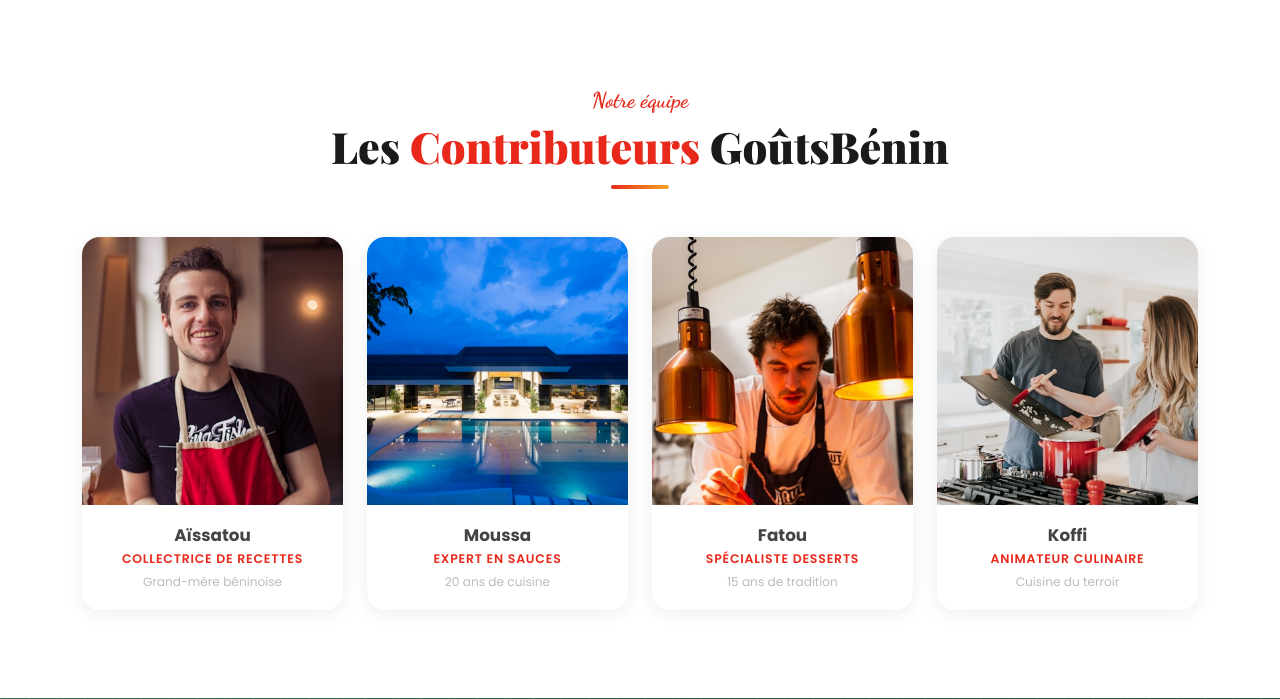
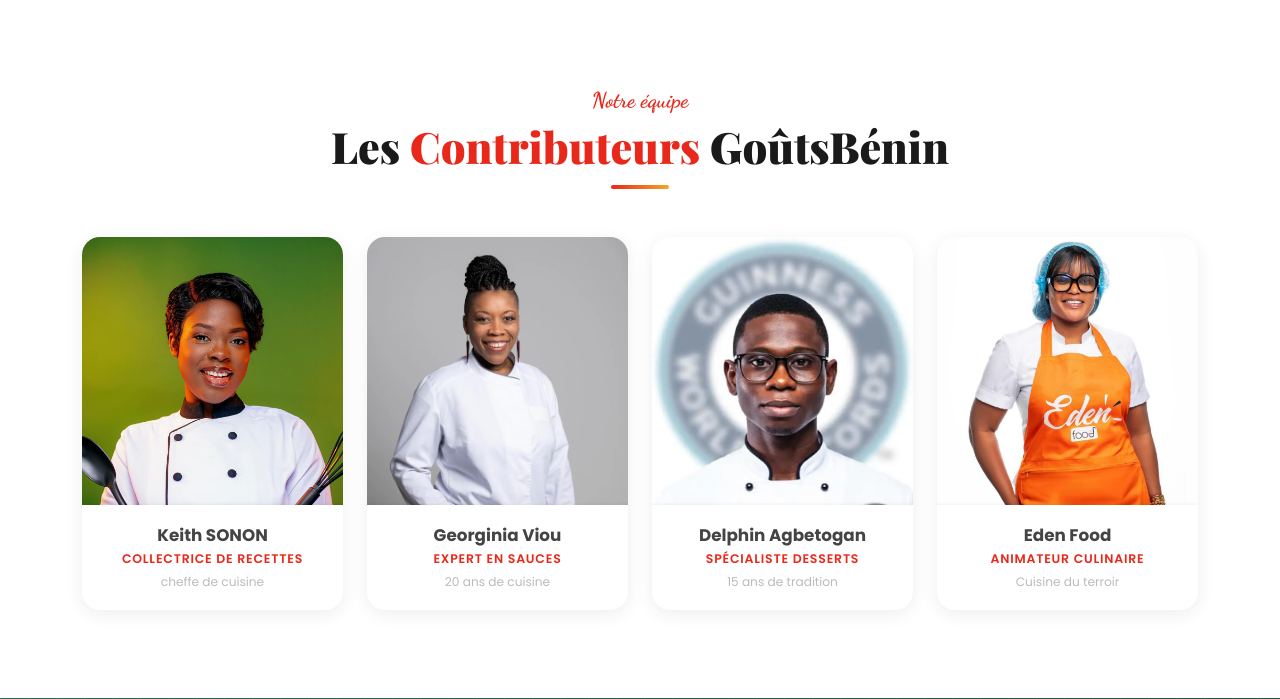
Before and after one commit to Fernand41/fernand_tutore, a PHP site: page /gouts_benin/index.php in a window 1280 px wide. Shown: the part 3613-4312 px from the top of the page. Run offline with PHP 8.4, Linux system fonts and the light colour scheme; data that the repository does not hold is empty.

Commit message:
ajout_des_images_des_chefs

```diff
--- a/front_end/index.php
+++ b/front_end/index.php
@@ -400,24 +400,24 @@ $latestRecipes = $pdo->query(
                <div class="col-sm-6 col-lg-3" data-aos="fade-up" data-aos-delay="0">
                   <div class="chcard">
                      <div class="chimg">
-                        <img src="img/chefs/1.jpg" alt=""/>
+                        <img src="img/chefs/keith.jpg" alt=""/>
                         <div class="chsoc"><a href="#"><i class="fab fa-instagram"></i></a><a href="#"><i class="fab fa-facebook-f"></i></a><a href="#"><i class="fab fa-twitter"></i></a></div>
                      </div>
                      <div class="chbody">
-                        <div class="chnm">Aïssatou</div>
+                        <div class="chnm">Keith SONON</div>
                         <div class="chrole">Collectrice de recettes</div>
-                        <div class="chexp">Grand-mère béninoise</div>
+                        <div class="chexp">cheffe de cuisine</div>
                      </div>
                   </div>
                </div>
                <div class="col-sm-6 col-lg-3" data-aos="fade-up" data-aos-delay="80">
                   <div class="chcard">
                      <div class="chimg">
-                        <img src="img/chefs/2.jpg" alt=""/>
+                        <img src="img/chefs/chef.jpg" alt=""/>
                         <div class="chsoc"><a href="#"><i class="fab fa-instagram"></i></a><a href="#"><i class="fab fa-facebook-f"></i></a><a href="#"><i class="fab fa-twitter"></i></a></div>
                      </div>
                      <div class="chbody">
-                        <div class="chnm">Moussa</div>
+                        <div class="chnm">Georginia Viou</div>
                         <div class="chrole">Expert en sauces</div>
                         <div class="chexp">20 ans de cuisine</div>
                      </div>
@@ -426,11 +426,11 @@ $latestRecipes = $pdo->query(
                <div class="col-sm-6 col-lg-3" data-aos="fade-up" data-aos-delay="160">
                   <div class="chcard">
                      <div class="chimg">
-                        <img src="img/chefs/3.jpg" alt=""/>
+                        <img src="img/chefs/delphin.webp" alt=""/>
                         <div class="chsoc"><a href="#"><i class="fab fa-instagram"></i></a><a href="#"><i class="fab fa-facebook-f"></i></a><a href="#"><i class="fab fa-twitter"></i></a></div>
                      </div>
                      <div class="chbody">
-                        <div class="chnm">Fatou</div>
+                        <div class="chnm">Delphin Agbetogan</div>
                         <div class="chrole">Spécialiste desserts</div>
                         <div class="chexp">15 ans de tradition</div>
                      </div>
@@ -439,11 +439,11 @@ $latestRecipes = $pdo->query(
                <div class="col-sm-6 col-lg-3" data-aos="fade-up" data-aos-delay="240">
                   <div class="chcard">
                      <div class="chimg">
-                        <img src="img/chefs/4.jpg" alt=""/>
+                        <img src="img/chefs/eden.jpg" alt=""/>
                         <div class="chsoc"><a href="#"><i class="fab fa-instagram"></i></a><a href="#"><i class="fab fa-facebook-f"></i></a><a href="#"><i class="fab fa-twitter"></i></a></div>
                      </div>
                      <div class="chbody">
-                        <div class="chnm">Koffi</div>
+                        <div class="chnm">Eden Food</div>
                         <div class="chrole">Animateur culinaire</div>
                         <div class="chexp">Cuisine du terroir</div>
                      </div>
```
Also changed, not shown: front_end/img/chefs/1.jpg (deleted), front_end/img/chefs/2.jpg (deleted), front_end/img/chefs/3.jpg (deleted), front_end/img/chefs/4.jpg (deleted), front_end/img/chefs/chef.jpg (added), front_end/img/chefs/delphin.webp (added), front_end/img/chefs/eden.jpg (added), front_end/img/chefs/keith.jpg (added).
